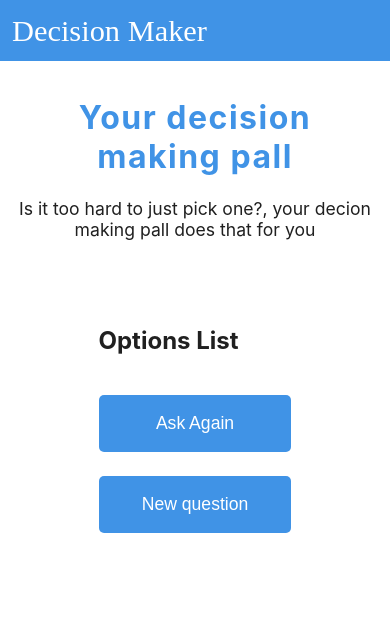
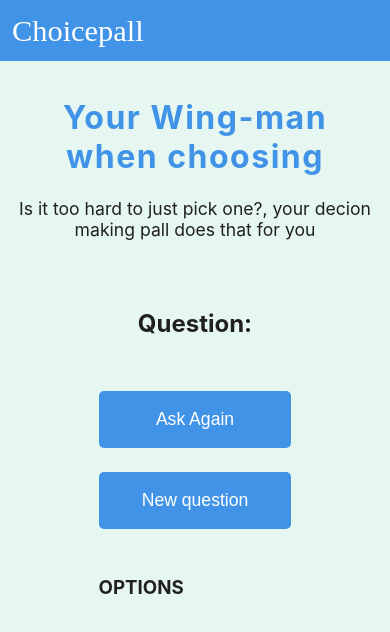
Before and after one commit to oyejideoyetunji/choicepall, a React (Create React App) app: page /answers in a window 390 px wide. Shown: the top 632 px of the page. Built offline with nearby package versions, Linux system fonts and the light colour scheme; a web font is replaced by a local one.

Commit message:
Still fixing UI

```diff
--- a/src/components/AnswersSection/AnswerSection.css
+++ b/src/components/AnswersSection/AnswerSection.css
@@ -28,6 +28,7 @@ li.answer {
   border-radius: 8px;
   color: blue;
   padding: 16px;
+  background: #ffffff;
 }
 
 .col-card {
@@ -48,11 +49,19 @@ li.answer {
   border-radius: 5px;
 }
 
-@media screen and (max-width: 600px) {
+@media screen and (max-width: 790px) {
   .flex-container {
     flex-direction: column;
   }
   .col-1 {
     width: 100%;
   }
+
+  .col-card {
+    order: 1;
+  }
+
+  .bold-txt-list {
+    order: 2;
+  }
 }
--- a/src/components/AnswersSection/AnswersSection.js
+++ b/src/components/AnswersSection/AnswersSection.js
@@ -3,16 +3,21 @@ import { useHistory } from "react-router-dom";
 import { pickRandomElementFromArray } from "../../Utills/Utills";
 import "./AnswerSection.css";
 
-const AnswersSection = ({ optionsArray, resetQuestionAndOptions }) => {
+const AnswersSection = ({
+  optionsArray,
+  question,
+  resetQuestionAndOptions,
+}) => {
   let [answer, setAnswer] = useState(pickRandomElementFromArray(optionsArray));
 
   const history = useHistory();
 
   return (
     <section className="container">
+      <h2 className="hdr-rw-ctr">Question: {question}</h2>
       <div className="flex-container">
         <ul className="col-1 bold-txt-list">
-          <h2>Options List</h2>
+          <h3>OPTIONS</h3>
           {optionsArray.length > 0
             ? optionsArray.map((option, idx) => {
                 if (answer.name === option.name) {
--- a/src/components/App/App.css
+++ b/src/components/App/App.css
@@ -1,6 +1,6 @@
 .App {
   max-width: 100vw;
-  background-color: #ffffff;
+  background-color: #e6f7f2;
   color: #202020;
 }
 
--- a/src/components/App/App.js
+++ b/src/components/App/App.js
@@ -38,6 +38,7 @@ function App() {
           path="/answers"
           render={(props) => (
             <AnswersSection
+              question={question}
               optionsArray={optionsArray}
               resetQuestionAndOptions={resetQuestionAndOptions}
               {...props}
--- a/src/components/FormSection/FormSection.css
+++ b/src/components/FormSection/FormSection.css
@@ -21,9 +21,9 @@
   padding: 18px;
   font-size: 1.1rem;
   outline: none;
-  border: none;
+  border: 2px solid #ffffff;
   border-radius: 8px;
-  background-color: #edf5fd;
+  background-color: #ffffff;
   color: #000000;
 }
 
--- a/src/components/Header/Header.css
+++ b/src/components/Header/Header.css
@@ -10,16 +10,16 @@
   font-family: "Shrikhand", cursive;
 }
 
-.hdr-rw {
+.hdr-rw-ctr {
   text-align: center;
   padding: 16px;
 }
 
-.hdr-rw > h1 {
+.hdr-rw-ctr > h1 {
   color: #4093e6;
   letter-spacing: 1.5px;
 }
 
-.hdr-rw > p {
+.hdr-rw-ctr > p {
   font-size: 1.1rem;
 }
--- a/src/components/Header/Header.js
+++ b/src/components/Header/Header.js
@@ -5,10 +5,10 @@ const Header = () => {
   return (
     <>
       <nav className="container nav-bar">
-        <span className="brand-name">Decision Maker</span>
+        <span className="brand-name">Choicepall</span>
       </nav>
-      <header className="hdr-rw">
-        <h1>Your decision making pall</h1>
+      <header className="hdr-rw-ctr">
+        <h1>Your Wing-man when choosing</h1>
         <p>
           Is it too hard to just pick one?, your decion making pall does that
           for you
--- a/src/index.css
+++ b/src/index.css
@@ -9,5 +9,5 @@ body {
     sans-serif;
   -webkit-font-smoothing: antialiased;
   -moz-osx-font-smoothing: grayscale;
-  background-color: #ffffff;
+  background-color: #dff6f0;
 }
```
Also changed, not shown: 1 other file (tests, documents, lock files or other folders).
